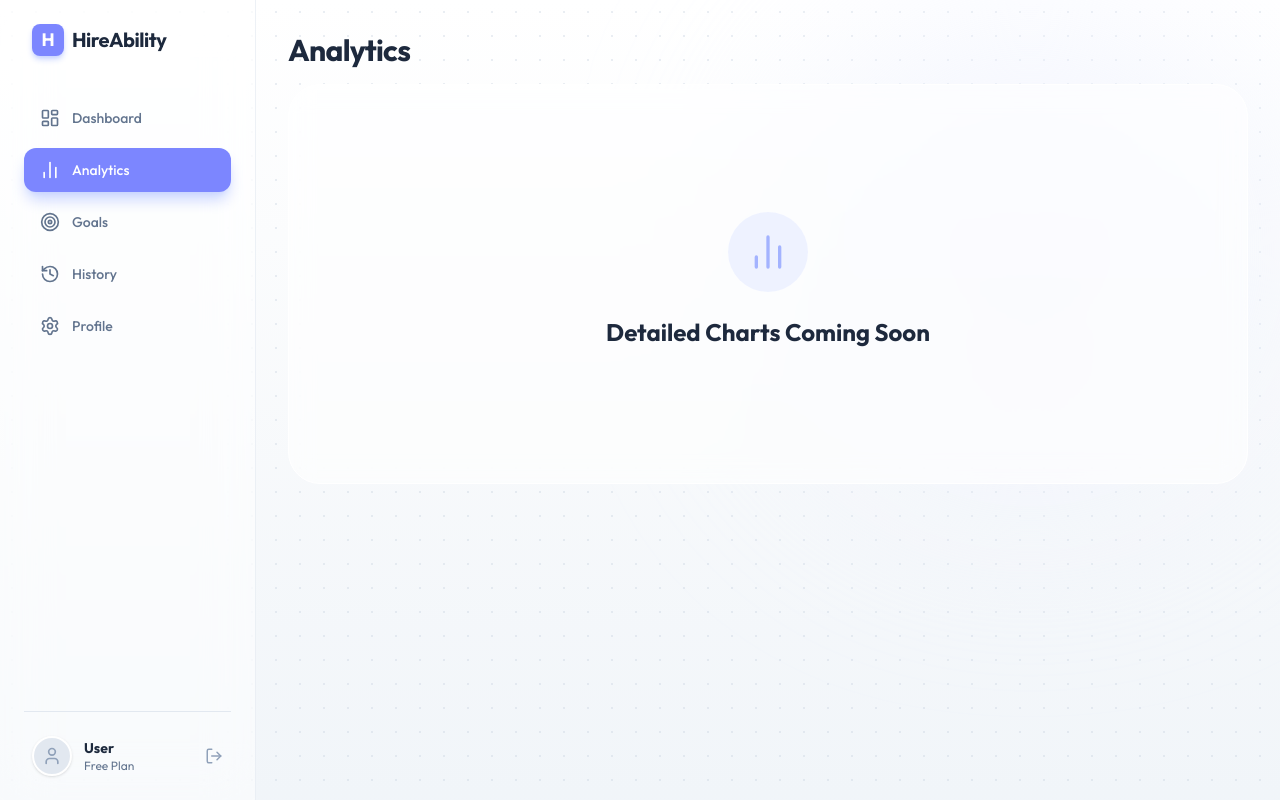
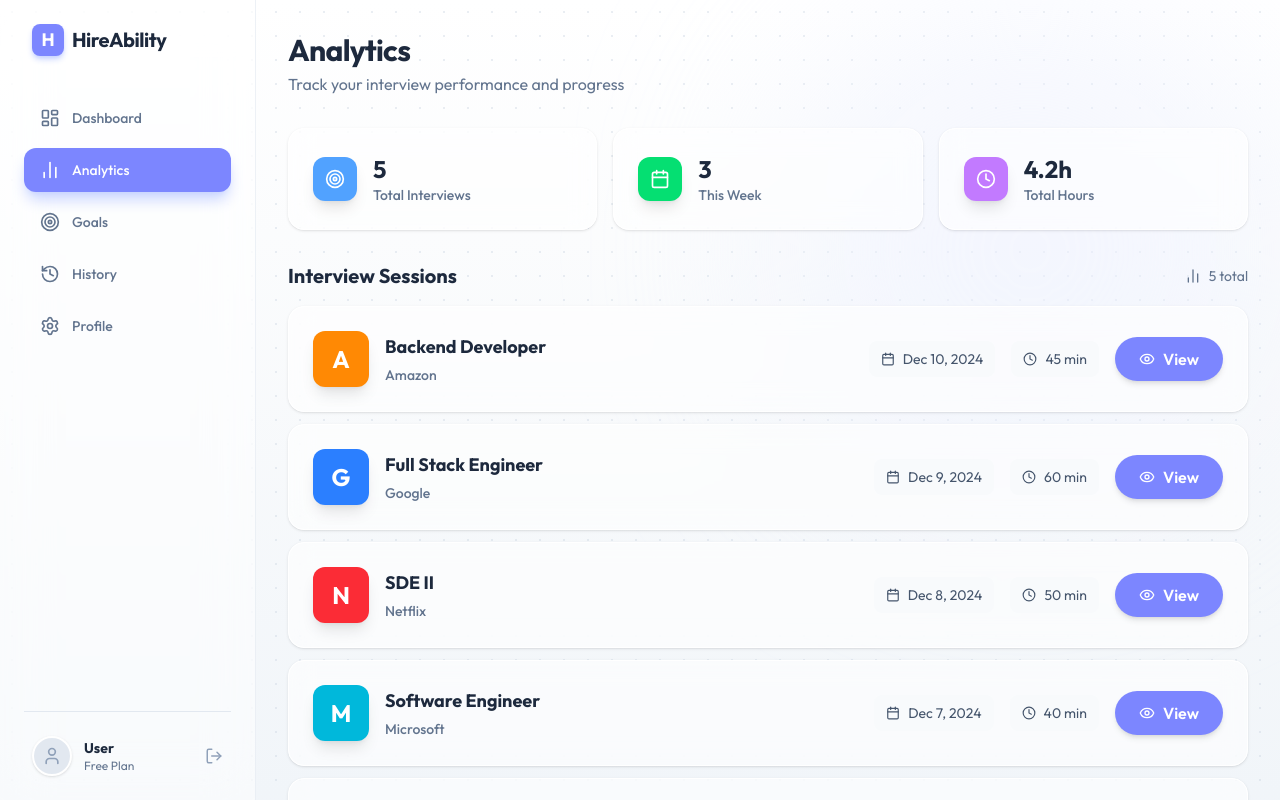
Before and after one commit to 0xteamMuffin/Hireability-frontend, a Next.js app: page /dashboard/analytics in a window 1280 px wide. Built offline with nearby package versions, Linux system fonts and the light colour scheme; no server answers.

Commit message:
analytics cards added

```diff
--- /dev/null
+++ b/app/dashboard/analytics/[id]/page.tsx
@@ -0,0 +1,8 @@
+export default async function Page({
+  params,
+}: {
+  params: Promise<{ id: string }>
+}) {
+  const { id } = await params
+  return <div>My Post: {id}</div>
+}
--- a/components/dashboard/analytics.tsx
+++ b/components/dashboard/analytics.tsx
@@ -1,19 +1,242 @@
-import { BarChart2 } from "lucide-react";
+"use client";
+
+import { motion } from "framer-motion";
+import {
+  BarChart2,
+  Clock,
+  Calendar,
+  TrendingUp,
+  Award,
+  Target,
+  Eye,
+} from "lucide-react";
+import { useRouter } from "next/navigation";
+
+// --- MOCK DATA ---
+const meetings = [
+  {
+    id: 1,
+    companyName: "Amazon",
+    role: "Backend Developer",
+    meetingTime: "2024-12-10T14:30:00",
+    duration: 45, // minutes
+  },
+  {
+    id: 2,
+    companyName: "Google",
+    role: "Full Stack Engineer",
+    meetingTime: "2024-12-09T10:15:00",
+    duration: 60,
+  },
+  {
+    id: 3,
+    companyName: "Netflix",
+    role: "SDE II",
+    meetingTime: "2024-12-08T16:00:00",
+    duration: 50,
+  },
+  {
+    id: 4,
+    companyName: "Microsoft",
+    role: "Software Engineer",
+    meetingTime: "2024-12-07T11:30:00",
+    duration: 40,
+  },
+  {
+    id: 5,
+    companyName: "Meta",
+    role: "Frontend Developer",
+    meetingTime: "2024-12-06T15:45:00",
+    duration: 55,
+  },
+];
+
+const overallStats = [
+  {
+    label: "Total Interviews",
+    value: meetings.length,
+    icon: <Target size={20} />,
+    color: "bg-blue-400",
+  },
+  {
+    label: "This Week",
+    value: "3",
+    icon: <Calendar size={20} />,
+    color: "bg-green-400",
+  },
+  {
+    label: "Total Hours",
+    value: `${(
+      meetings.reduce((acc, m) => acc + m.duration, 0) / 60
+    ).toFixed(1)}h`,
+    icon: <Clock size={20} />,
+    color: "bg-purple-400",
+  },
+];
+
+// Helper to format date
+const formatMeetingDate = (dateString: string) => {
+  const date = new Date(dateString);
+  const now = new Date();
+  const diffMs = now.getTime() - date.getTime();
+  const diffDays = Math.floor(diffMs / (1000 * 60 * 60 * 24));
+
+  if (diffDays === 0) return "Today";
+  if (diffDays === 1) return "Yesterday";
+  if (diffDays < 7) return `${diffDays} days ago`;
+
+  return date.toLocaleDateString("en-US", {
+    month: "short",
+    day: "numeric",
+    year: "numeric",
+  });
+};
+
+// Helper to get company color
+const getCompanyColor = (companyName: string) => {
+  const colors: Record<string, string> = {
+    Amazon: "bg-orange-400",
+    Google: "bg-blue-500",
+    Netflix: "bg-red-500",
+    Microsoft: "bg-cyan-500",
+    Meta: "bg-blue-600",
+    Apple: "bg-slate-800",
+  };
+  return colors[companyName] || "bg-indigo-400";
+};
 
 export const Analytics = () => {
+  const router = useRouter();
+
+  const handleViewMeeting = (meetingId: number) => {
+    router.push(`/dashboard/analytics/${meetingId}`);
+  };
+
   return (
-    <div>
-      <h1 className="text-3xl font-bold text-slate-800 tracking-tight mb-4">
+    <motion.div
+      initial={{ opacity: 0, y: 10 }}
+      animate={{ opacity: 1, y: 0 }}
+      transition={{ duration: 0.3 }}
+      className="space-y-8"
+    >
+      {/* Header */}
+      <header>
+        <h1 className="text-3xl font-bold text-slate-800 tracking-tight mb-1">
           Analytics
         </h1>
-      <div className="flex flex-col items-center justify-center h-[50vh] text-center bg-white/60 backdrop-blur-md border border-white rounded-4xl p-8">
+        <p className="text-slate-500">
+          Track your interview performance and progress
+        </p>
+      </header>
+
+      {/* Overall Stats */}
+      <section className="grid grid-cols-1 sm:grid-cols-2 lg:grid-cols-3 gap-4">
+        {overallStats.map((stat, idx) => (
+          <motion.div
+            key={idx}
+            initial={{ opacity: 0, y: 20 }}
+            animate={{ opacity: 1, y: 0 }}
+            transition={{ delay: idx * 0.1 }}
+            className="bg-white/60 backdrop-blur-md border border-white rounded-2xl p-6 shadow-sm hover:shadow-md transition-all group"
+          >
+            <div className="flex items-center gap-4">
+              <div
+                className={`p-3 ${stat.color} rounded-xl text-white shadow-lg`}
+              >
+                {stat.icon}
+              </div>
+              <div>
+                <h3 className="text-2xl font-bold text-slate-800">
+                  {stat.value}
+                </h3>
+                <p className="text-sm text-slate-500 font-medium">
+                  {stat.label}
+                </p>
+              </div>
+            </div>
+          </motion.div>
+        ))}
+      </section>
+
+      {/* Meeting Cards */}
+      <section>
+        <div className="flex items-center justify-between mb-4">
+          <h3 className="text-xl font-bold text-slate-800">
+            Interview Sessions
+          </h3>
+          <div className="flex items-center gap-2 text-sm text-slate-500">
+            <BarChart2 size={16} />
+            <span>{meetings.length} total</span>
+          </div>
+        </div>
+
+        <div className="space-y-3">
+          {meetings.map((meeting, idx) => (
+            <motion.div
+              key={meeting.id}
+              initial={{ opacity: 0, x: -20 }}
+              animate={{ opacity: 1, x: 0 }}
+              transition={{ delay: idx * 0.1 }}
+              className="bg-white/60 backdrop-blur-md border border-white rounded-2xl p-6 shadow-sm hover:shadow-lg transition-all group"
+            >
+              <div className="flex flex-col md:flex-row md:items-center justify-between gap-4">
+                {/* Left: Company + Role */}
+                <div className="flex items-center gap-4 flex-1">
+                  <div
+                    className={`w-14 h-14 ${getCompanyColor(
+                      meeting.companyName
+                    )} rounded-xl flex items-center justify-center text-white text-2xl font-bold shadow-lg flex-shrink-0`}
+                  >
+                    {meeting.companyName[0]}
+                  </div>
+                  <div className="min-w-0 flex-1">
+                    <h4 className="font-bold text-slate-800 text-lg mb-1 truncate">
+                      {meeting.role}
+                    </h4>
+                    <p className="text-sm text-slate-500 font-medium">
+                      {meeting.companyName}
+                    </p>
+                  </div>
+                </div>
+
+                <div className="flex items-center gap-4">
+                  <div className="flex items-center gap-2 text-sm text-slate-600 bg-slate-50 px-3 py-2 rounded-lg">
+                    <Calendar size={14} />
+                    <span>{formatMeetingDate(meeting.meetingTime)}</span>
+                  </div>
+                  <div className="flex items-center gap-2 text-sm text-slate-600 bg-slate-50 px-3 py-2 rounded-lg">
+                    <Clock size={14} />
+                    <span>{meeting.duration} min</span>
+                  </div>
+                </div>
+
+                <button
+                  onClick={() => handleViewMeeting(meeting.id)}
+                  className="bg-indigo-400 hover:bg-indigo-500 text-white px-6 py-2.5 rounded-full font-semibold shadow-md hover:shadow-lg transition-all flex items-center gap-2 group/btn whitespace-nowrap cursor-pointer"
+                >
+                  <Eye size={16} className="group-hover/btn:scale-110 transition-transform" />
+                  View
+                </button>
+              </div>
+            </motion.div>
+          ))}
+        </div>
+      </section>
+
+      {/* Empty State (if no meetings) */}
+      {meetings.length === 0 && (
+        <div className="flex flex-col items-center justify-center h-[50vh] text-center bg-white/60 backdrop-blur-md border border-white rounded-2xl p-8">
           <div className="w-20 h-20 bg-indigo-50 rounded-full flex items-center justify-center mb-6 text-indigo-300">
             <BarChart2 size={40} />
           </div>
           <h2 className="text-2xl font-bold text-slate-800 mb-2">
-          Detailed Charts Coming Soon
+            No Interviews Yet
           </h2>
+          <p className="text-slate-500">
+            Start your first mock interview to see analytics here
+          </p>
         </div>
-    </div>
+      )}
+    </motion.div>
   );
 };
```
Lines whose indentation alone changed are shown as unchanged.
